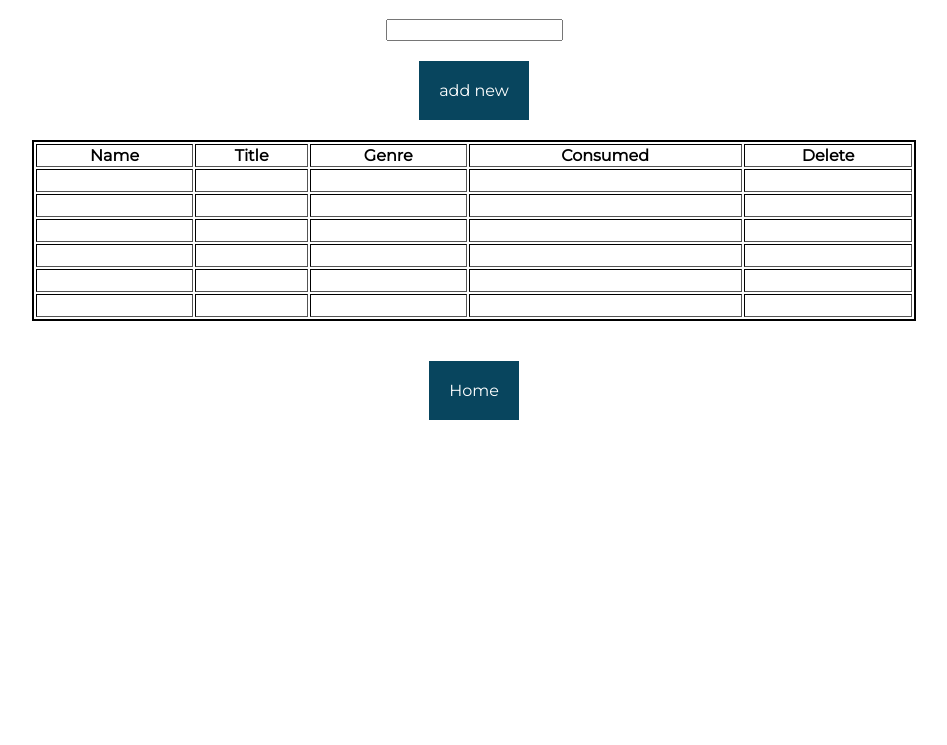
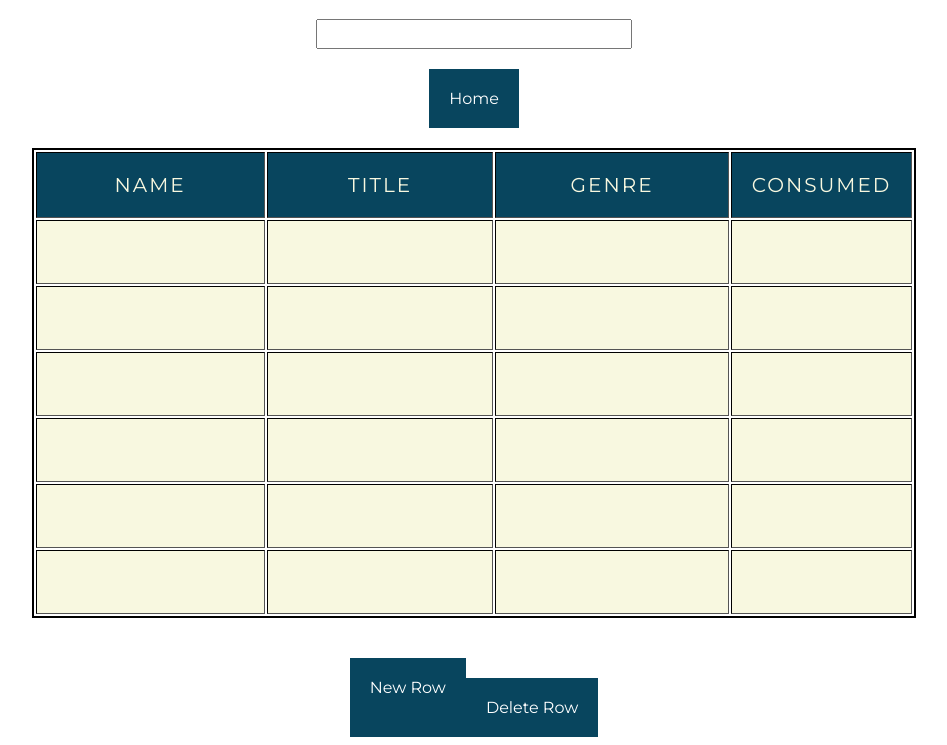
Before and after one commit to Christinamd95/T-and-C-Things-Logger, a plain HTML site: page things/books/Christinas-favourites.html in a window 1280 px wide. Shown: the part 71-816 px from the top of the page, without its empty margins (166-1113 px from the left). Drawn offline with Linux system fonts and the light colour scheme.

Commit message:
Table costumization - added CSS
Co-authored-by: Tay Duncan <tashanduncan1994@gmail.com>

```diff
--- a/styles.css
+++ b/styles.css
@@ -1,5 +1,6 @@
 *{
   font-family: 'Montserrat', sans-serif;
+
 }
 body{
     display: flex;
@@ -12,7 +13,8 @@ body{
     position: fixed;
     left: 0px;
     top: 0px;
-    z-index: -1; /* Ensure div tag stays behind content; -999 might work, too. */
+    z-index: -1;
+    /* Ensure div tag stays behind content; -999 might work, too. */
 }
 .stretch {
     width:100%;
@@ -73,3 +75,45 @@ tr{
     border-bottom: 1px solid #000000;
     margin-bottom: 5px;
 }
+th{
+    font-size: 18px;
+    font-weight: 400;
+    padding: 20px;
+    width: 33.3333%;
+    color: rgb(0, 0, 0);
+    background-color: rgb(248, 248, 224);
+
+}
+thead th{
+    background: rgb(8, 69, 94);
+    font-size: 20px;
+    color: rgb(248, 248, 224);
+    letter-spacing: 2px;
+    text-transform: uppercase;
+}
+.search{
+width: 25%;
+padding: 5px;
+color: black;
+}
+.action-buttons{
+    display: flex;
+    margin-top: 20px;
+}
+
+.delete{
+    padding: 20px;
+    background-color:rgb(8, 69, 94);
+    text-decoration: none;
+    color: white;
+}
+.action-buttons{
+    display: flex;
+    margin-top: 20px;
+}
+.addnew{
+    padding: 20px;
+    background-color:rgb(8, 69, 94);
+    text-decoration: none;
+    color: white;
+}
--- a/things/books/Christinas-favourites.html
+++ b/things/books/Christinas-favourites.html
@@ -15,14 +15,27 @@
 </head>
 <body>
     <h1 class="title">Tashan and Christina's Thing Logger!</h1>
-    <input type="search" />
+    <input class="search" type="search" />
     <div class="action-buttons">
-        <a class="add" href="">add new</a>
+        <a class="home" href="../../index.html">Home
+        </a>
+        </div>
         </div>
        <table border="2"style="width: 70%; margin: top 20%; border="1px">
-            <header><tr><th>Name</th><th>Title</th><th>Genre</th><th>Consumed</th><th>Delete</th></tr></header>
+            <thead><tr>
+                <th>Name</th>
+                <th>Title</th>
+                <th>Genre</th>
+                <th>Consumed</th>
+            </tr></thead>
         <tr>
             <th contenteditable="true"> <scope="row">&nbsp;</th>
+            <th contenteditable="true"> <scope="row">&nbsp;</th>
+            <th contenteditable="true"> <scope="row">&nbsp;</th>
+            <th contenteditable="true"> <scope="row">&nbsp;</th>
+
+        </tr>
+        <tr>
             <th contenteditable="true"> <scope="row">&nbsp;</th>
             <th contenteditable="true"> <scope="row">&nbsp;</th>
             <th contenteditable="true"> <scope="row">&nbsp;</th>
@@ -33,10 +46,8 @@
             <th contenteditable="true"> <scope="row">&nbsp;</th>
             <th contenteditable="true"> <scope="row">&nbsp;</th>
             <th contenteditable="true"> <scope="row">&nbsp;</th>
-            <th contenteditable="true"> <scope="row">&nbsp;</th>
         </tr>
         <tr>
-            <th contenteditable="true"> <scope="row">&nbsp;</th>
             <th contenteditable="true"> <scope="row">&nbsp;</th>
             <th contenteditable="true"> <scope="row">&nbsp;</th>
             <th contenteditable="true"> <scope="row">&nbsp;</th>
@@ -47,29 +58,22 @@
             <th contenteditable="true"> <scope="row">&nbsp;</th>
             <th contenteditable="true"> <scope="row">&nbsp;</th>
             <th contenteditable="true"> <scope="row">&nbsp;</th>
-            <th contenteditable="true"> <scope="row">&nbsp;</th>
         </tr>
         <tr>
             <th contenteditable="true"> <scope="row">&nbsp;</th>
             <th contenteditable="true"> <scope="row">&nbsp;</th>
             <th contenteditable="true"> <scope="row">&nbsp;</th>
             <th contenteditable="true"> <scope="row">&nbsp;</th>
-            <th contenteditable="true"> <scope="row">&nbsp;</th>
         </tr>
-        <tr>
-            <th contenteditable="true"> <scope="row">&nbsp;</th>
-            <th contenteditable="true"> <scope="row">&nbsp;</th>
-            <th contenteditable="true"> <scope="row">&nbsp;</th>
-            <th contenteditable="true"> <scope="row">&nbsp;</th>
-            <th contenteditable="true"> <scope="row">&nbsp;</th>
-        </tr>
-
 
        </table>
 
             <div class="action-buttons">
-            <a class="home" href="../../index.html">Home
-            </a>
+                <a class="addnew" href="">New Row</a>
+                <div class="action-buttons">
+                <a class="delete" href="">Delete Row</a>
                 </div>
+
+
 </body>
 </html>
```
Also changed, not shown: index.html (+1 -1 lines), things/books/books.html (+1 -1 lines). Lines whose indentation alone changed are shown as unchanged.
